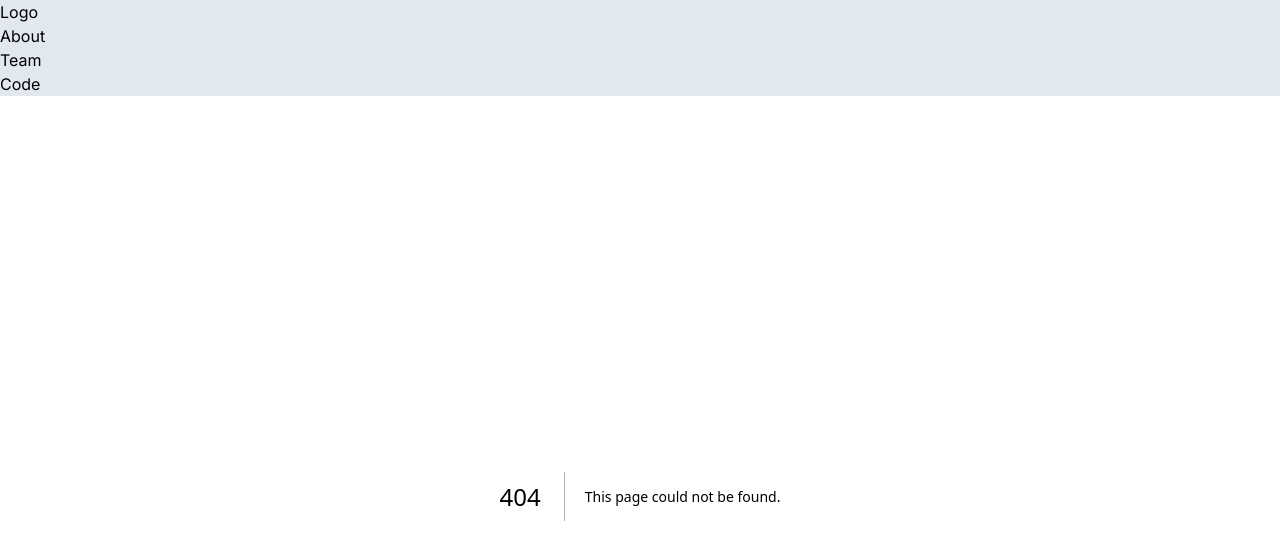
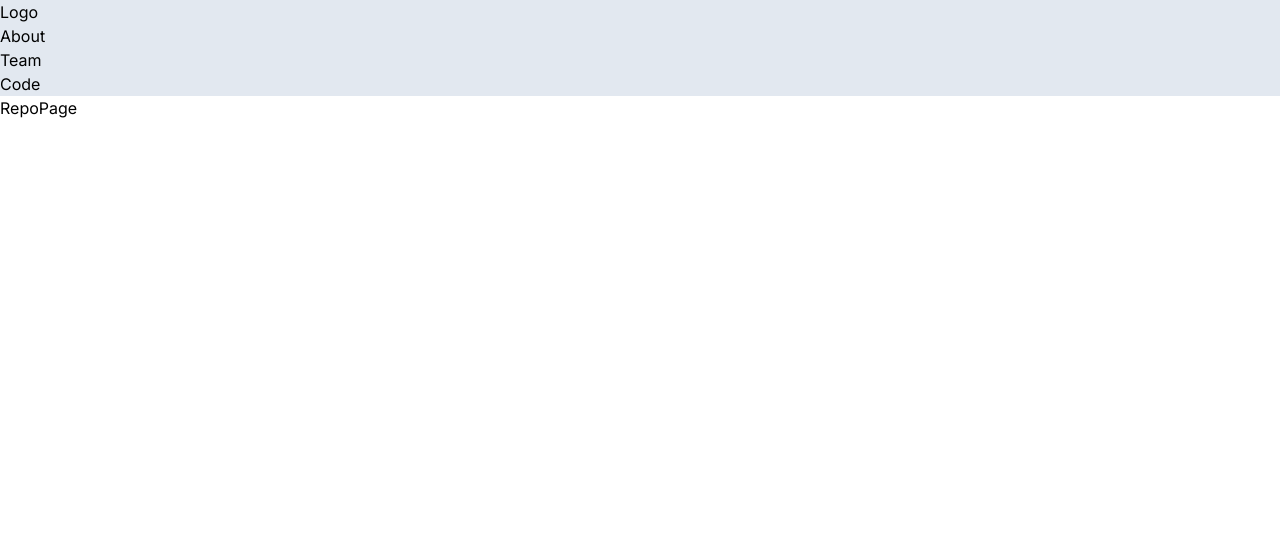
Before and after one commit to lilKriT/next-crash-course, a Next.js app: page /code/repos/1 in a window 1280 px wide. Before the commit this address had no page. Shown: the top 560 px of the page. Built offline with nearby package versions, Linux system fonts and the light colour scheme.

Commit message:
Added a page for each repo.

```diff
--- /dev/null
+++ b/app/code/repos/[name]/page.tsx
@@ -0,0 +1,7 @@
+import React from "react";
+
+const RepoPage = () => {
+  return <div>RepoPage</div>;
+};
+
+export default RepoPage;
```
